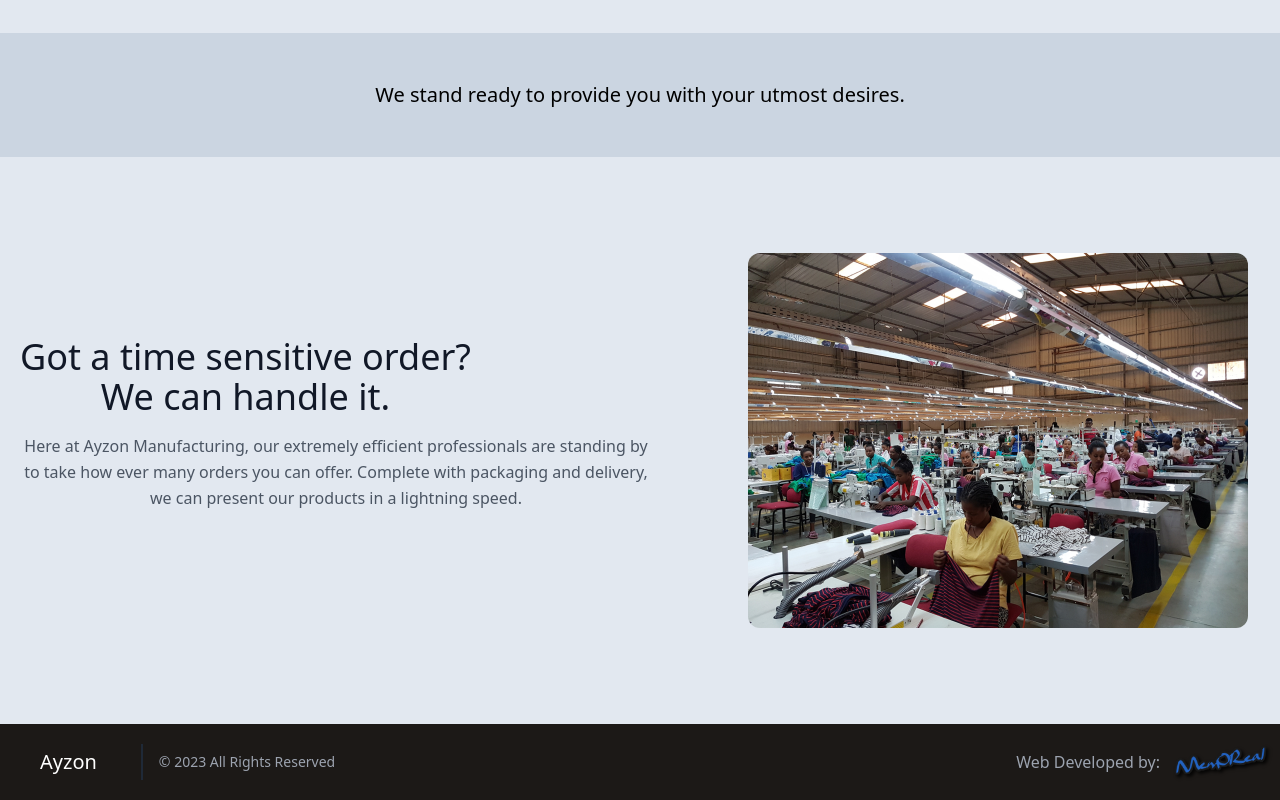
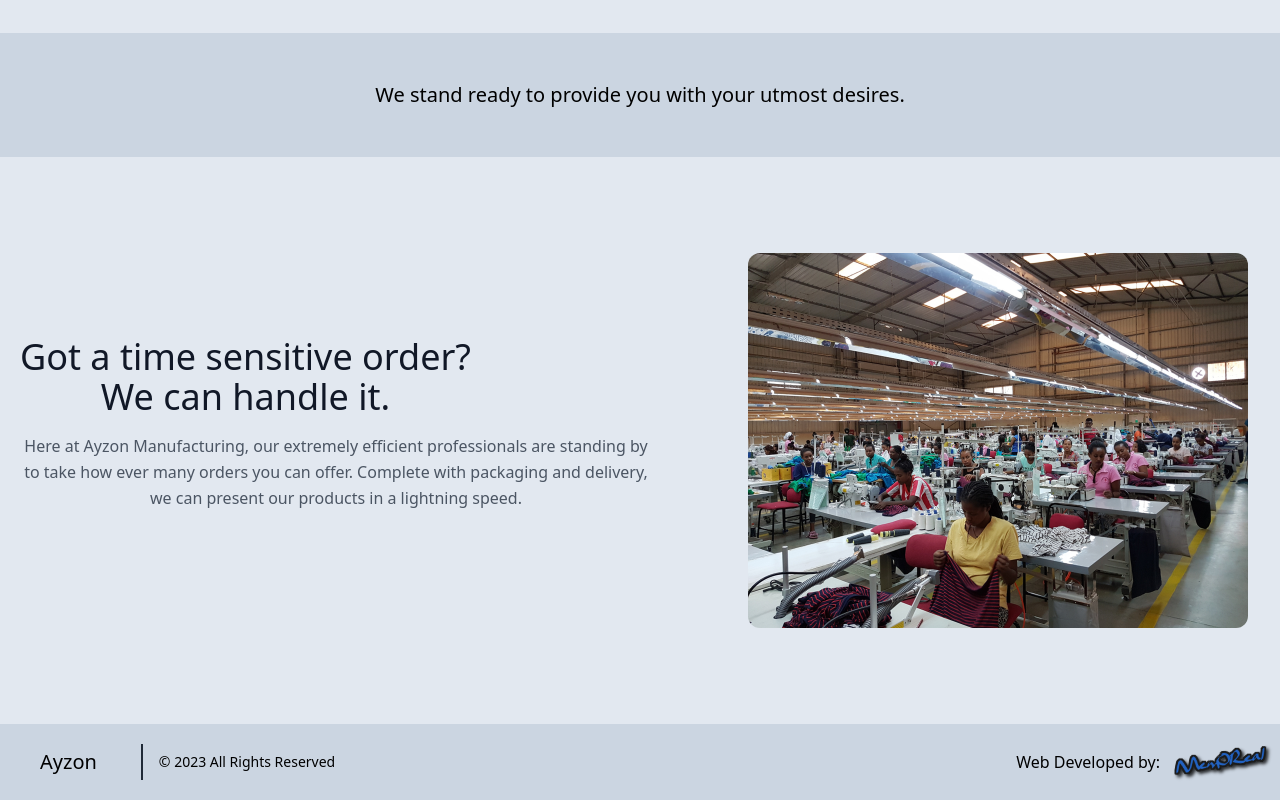
Before and after one commit to Mem0Real/ayzon, a Next.js app: page / in a window 1280 px wide. Shown: the part 2191-2991 px from the top of the page. Built offline with nearby package versions, Linux system fonts and the light colour scheme.

Commit message:
Fixed footer bg

```diff
--- a/navigation/footer.js
+++ b/navigation/footer.js
@@ -4,13 +4,13 @@ import mem0real from "../public/images/Mem0Real.png";
 
 const footer = () => {
   return (
-    <footer className="text-gray-400 bg-stone-900 body-font flex flex-col md:flex-row">
+    <footer className="text-black bg-slate-300 body-font flex flex-col md:flex-row">
       <div className="container px-5 py-5 flex justify-start items-center flex-col md:flex-row basis-2/3">
-        <a className="flex title-font font-medium items-center justify-center text-white border border-y-0 rounded-md border-r-0 border-l-0 mr-2">
+        <a className="flex title-font font-medium items-center justify-center text-black border border-y-0 rounded-md border-r-0 border-l-0 mr-2">
           <span className="mx-5 text-xl">Ayzon</span>
         </a>
         {/* <div className="hidden md:block border border-y-0 border-l-0 h-7 mx-5"></div> */}
-        <p className="text-sm text-gray-400 pl-2 sm:ml-4 sm:pl-4 sm:border-l-2 mt-2 md:mt-0 sm:border-gray-800 sm:py-2 sm:mt-0">
+        <p className="text-sm text-black pl-2 sm:ml-4 sm:pl-4 sm:border-l-2 mt-2 md:mt-0 sm:border-gray-800 sm:py-2 sm:mt-0">
           © 2023 All Rights Reserved
         </p>
       </div>
@@ -18,8 +18,6 @@ const footer = () => {
         <span className="font-audioWide text-center"> Web Developed by: </span>
         <a href="https://github.com/Mem0Real">
           <Image
-            // width="40%"
-            // height="10%"
             width={120}
             height={70}
             src={mem0real}
--- a/navigation/navbar.js
+++ b/navigation/navbar.js
@@ -1,5 +1,4 @@
 import Link from "next/link";
-import Image from "next/image";
 import { useState } from "react";
 
 export default function Navbar() {
```
